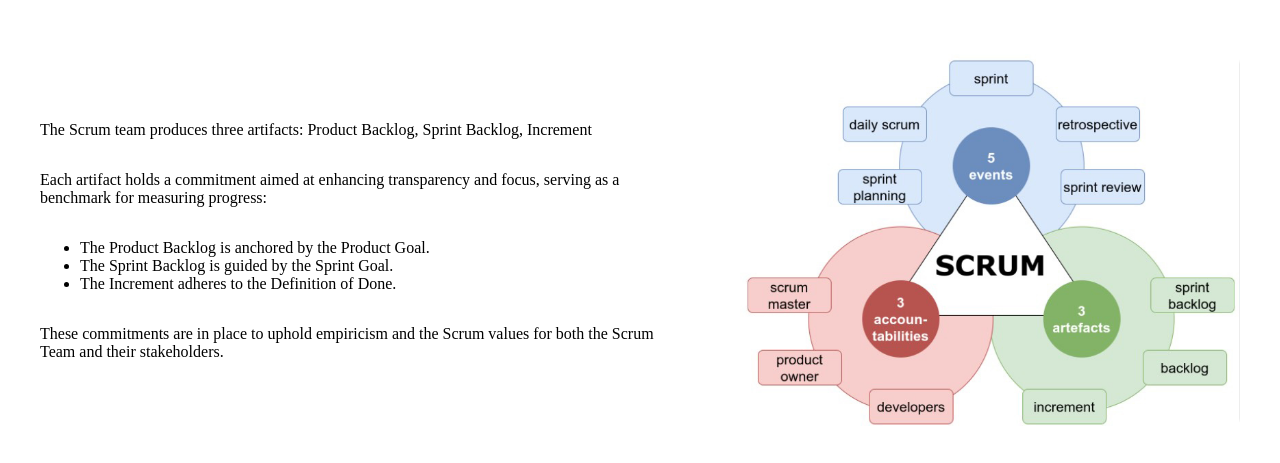
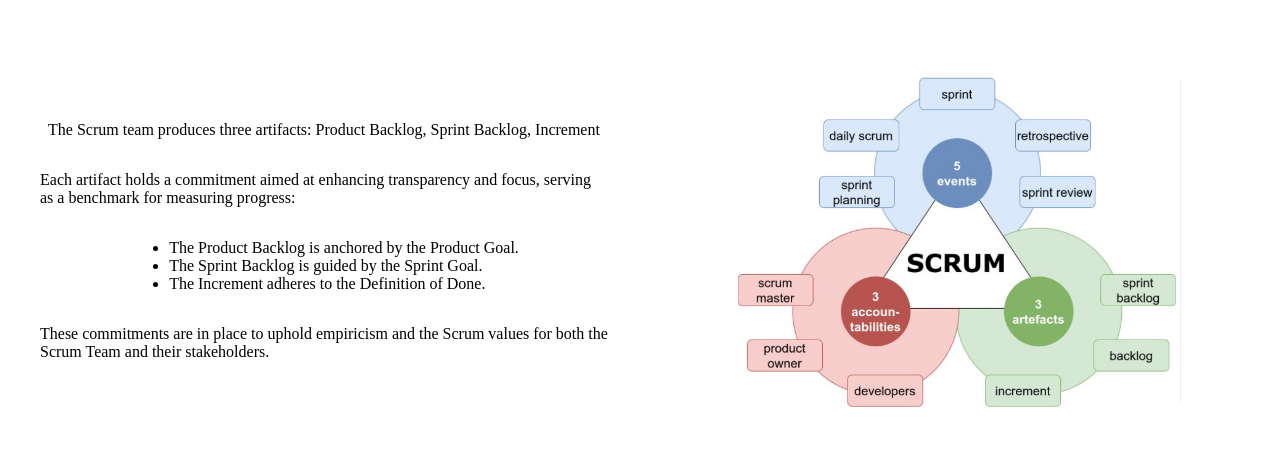
Before and after one commit to Wilma-Norman/Scrum-Project-assignment, a React (Vite) app: page /artifacts in a window 1280 px wide. Shown: the part 167-630 px from the top of the page. Built offline with nearby package versions, Linux system fonts and the light colour scheme.

Commit message:
changes in css

```diff
--- a/src/Components/Artifacts/Produces/Produces.module.css
+++ b/src/Components/Artifacts/Produces/Produces.module.css
@@ -5,9 +5,9 @@
 }
 
 .textWrapper, .imageWrapper {
+    align-items: center;
     display: flex;
     flex-direction: column;
-    justify-content: center;
     padding: 32px;
 }
 
@@ -19,8 +19,8 @@
 
 @media screen and (min-width: 768px) {
     .twoColumnTextContainer {
+        align-items: center;
         flex-direction: row;
-        justify-content: center;
     }
 
     .imageWrapper {
@@ -28,7 +28,14 @@
         display: flex;
         flex: 1;
     }
+
     .imageWrapper img {
-        width: 500px;
+        max-width: 80%;
+        width: 450px;
+    }
+
+    .textWrapper {
+        flex: 1;
+        padding-right: 32px;
     }
 }
```
